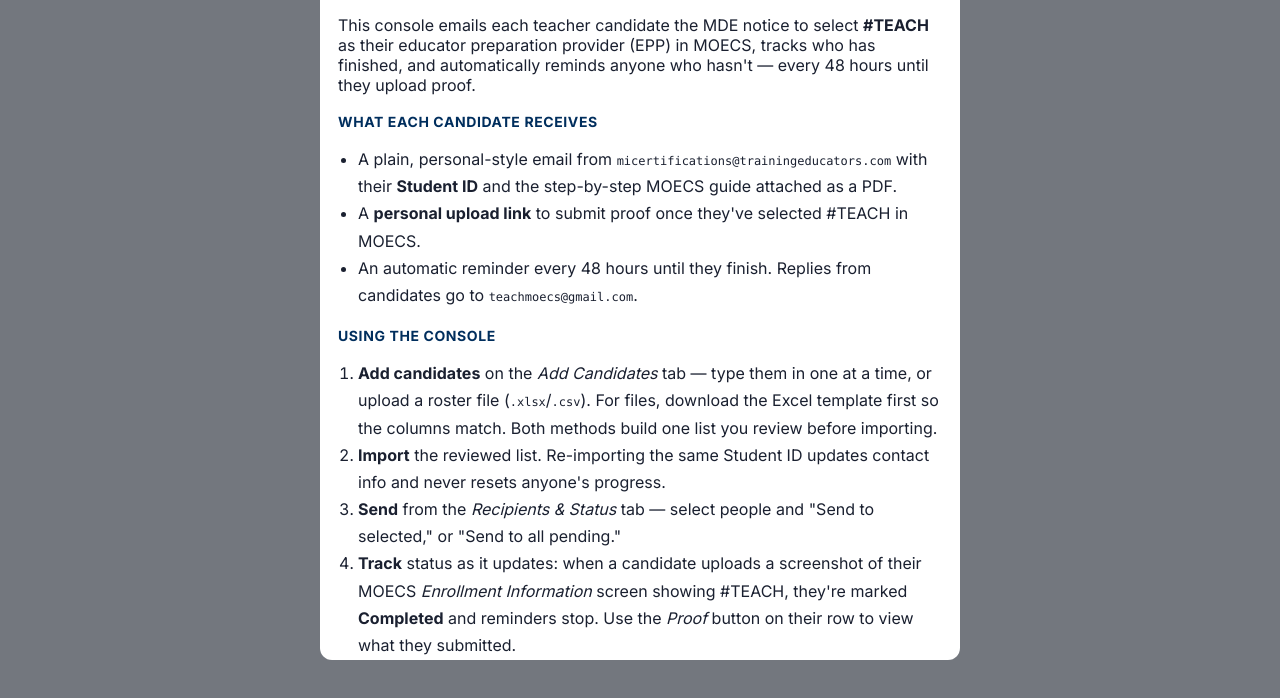
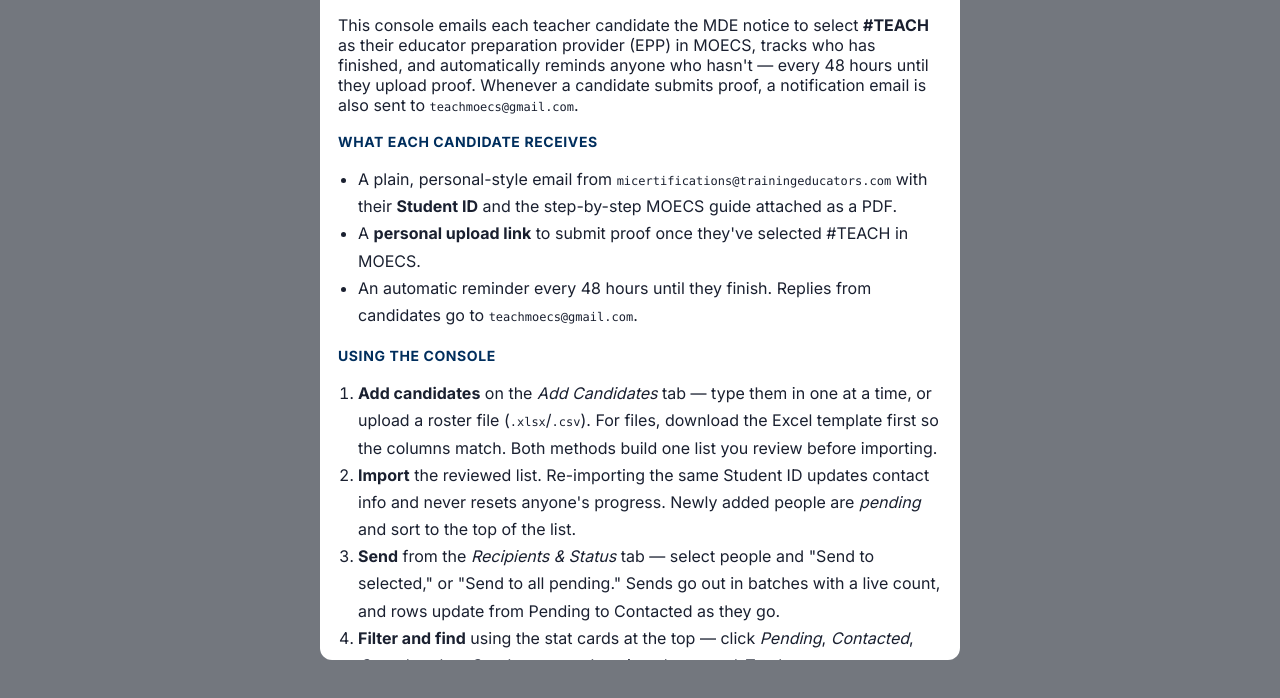
Before and after one commit to drjkilgore/moecs-claiming-notification, a website: page index.html in a window 1280 px wide. Both pictures are taken after a click on the button "How it works". Shown: the part 100-798 px from the top of the page. Drawn offline with nearby package versions, Linux system fonts and the light colour scheme.

Commit message:
Update index.html

```diff
--- a/index.html
+++ b/index.html
@@ -233,7 +233,7 @@
 <div class="modal" id="howModal"><div class="box">
   <div class="hd"><span>How this console works</span><button class="btn ghost sm" id="howClose">Close</button></div>
   <div class="bd" style="text-align:left">
-    <p style="margin-top:0">This console emails each teacher candidate the MDE notice to select <strong>#TEACH</strong> as their educator preparation provider (EPP) in MOECS, tracks who has finished, and automatically reminds anyone who hasn't — every 48 hours until they upload proof.</p>
+    <p style="margin-top:0">This console emails each teacher candidate the MDE notice to select <strong>#TEACH</strong> as their educator preparation provider (EPP) in MOECS, tracks who has finished, and automatically reminds anyone who hasn't — every 48 hours until they upload proof. Whenever a candidate submits proof, a notification email is also sent to <span class="mono">teachmoecs@gmail.com</span>.</p>
 
     <h3 style="margin-top:18px">What each candidate receives</h3>
     <ul style="line-height:1.7;padding-left:20px">
@@ -245,9 +245,10 @@
     <h3 style="margin-top:18px">Using the console</h3>
     <ol style="line-height:1.7;padding-left:20px">
       <li><strong>Add candidates</strong> on the <em>Add Candidates</em> tab — type them in one at a time, or upload a roster file (<span class="mono">.xlsx</span>/<span class="mono">.csv</span>). For files, download the Excel template first so the columns match. Both methods build one list you review before importing.</li>
-      <li><strong>Import</strong> the reviewed list. Re-importing the same Student ID updates contact info and never resets anyone's progress.</li>
-      <li><strong>Send</strong> from the <em>Recipients &amp; Status</em> tab — select people and "Send to selected," or "Send to all pending."</li>
-      <li><strong>Track</strong> status as it updates: when a candidate uploads a screenshot of their MOECS <em>Enrollment Information</em> screen showing #TEACH, they're marked <strong>Completed</strong> and reminders stop. Use the <em>Proof</em> button on their row to view what they submitted.</li>
+      <li><strong>Import</strong> the reviewed list. Re-importing the same Student ID updates contact info and never resets anyone's progress. Newly added people are <em>pending</em> and sort to the top of the list.</li>
+      <li><strong>Send</strong> from the <em>Recipients &amp; Status</em> tab — select people and "Send to selected," or "Send to all pending." Sends go out in batches with a live count, and rows update from Pending to Contacted as they go.</li>
+      <li><strong>Filter and find</strong> using the stat cards at the top — click <em>Pending</em>, <em>Contacted</em>, <em>Completed</em>, or <em>Send errors</em> to show just those, and <em>Total</em> to see everyone. The search box filters within whatever you've selected.</li>
+      <li><strong>Track and view proof:</strong> when a candidate uploads a screenshot of their MOECS <em>Enrollment Information</em> screen showing #TEACH, they're marked <strong>Completed</strong> and reminders stop. Click the <em>Proof</em> button on their row to view what they submitted, or <em>Download proofs</em> to save every submitted screenshot as a single zip.</li>
       <li><strong>Edit the wording</strong> anytime on the <em>Email Content</em> tab using the merge fields shown there.</li>
       <li><strong>Clean up</strong> test or duplicate records with the red <em>Delete</em> button on a row, or by selecting rows and clicking <em>Delete selected</em>. Deletes ask for confirmation and cannot be undone.</li>
     </ol>
```
